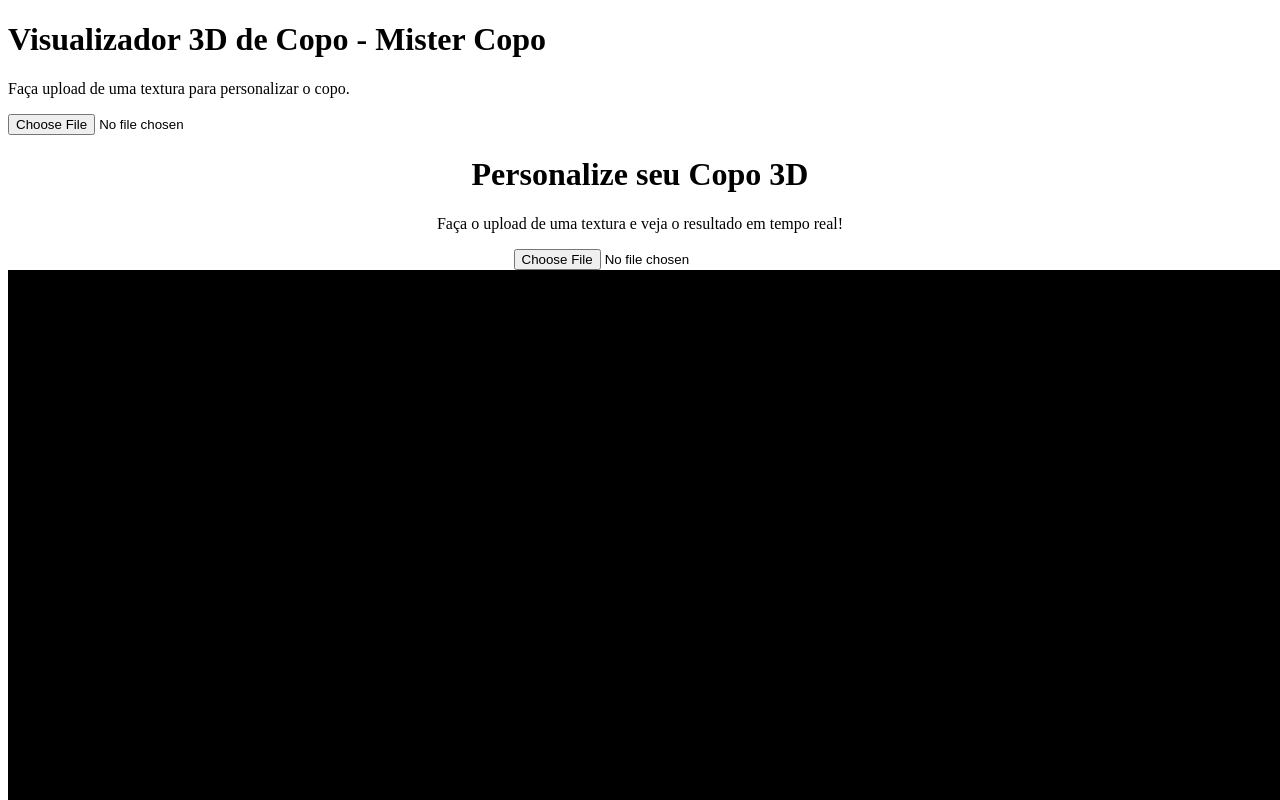
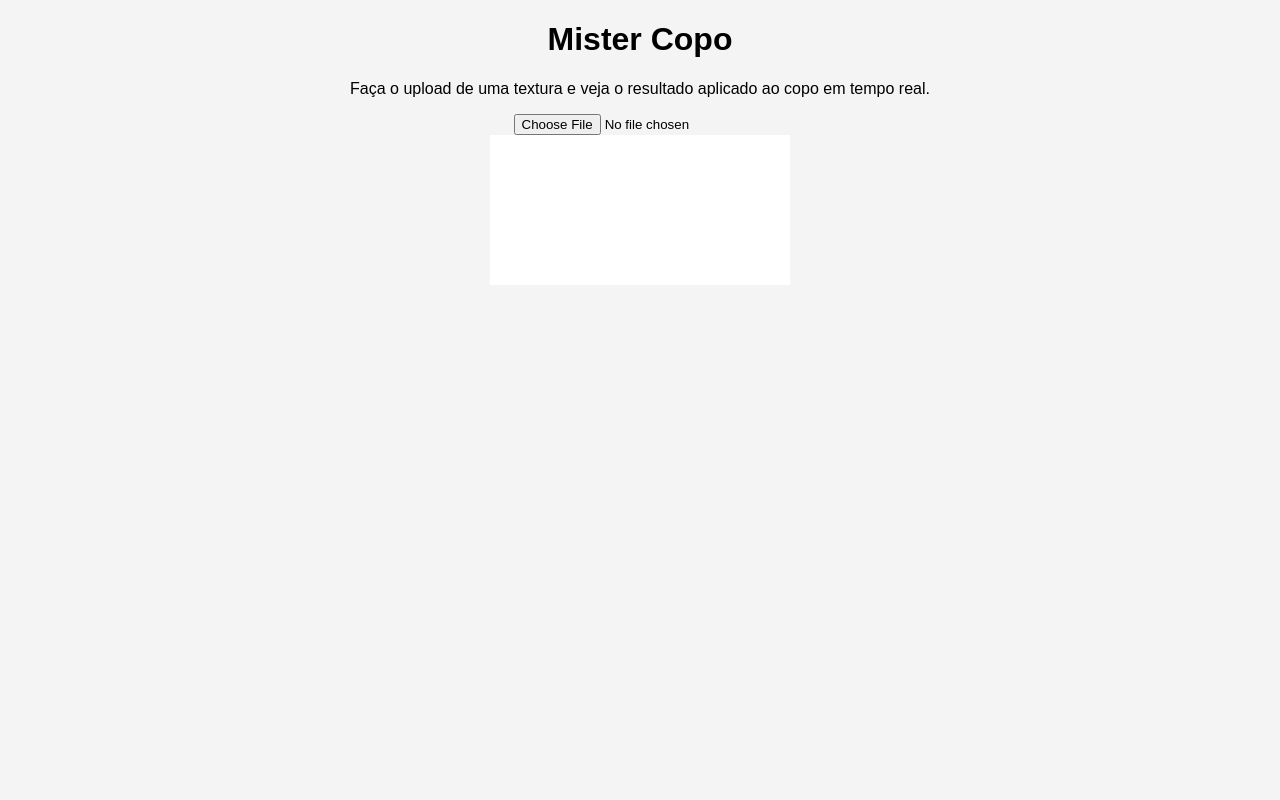
Before and after one commit to vinnirozante/testeteste, a plain HTML site: page index.html in a window 1280 px wide. Shown: the top 800 px of the page. Drawn offline with nearby package versions, Linux system fonts and the light colour scheme.

Commit message:
Update index.html

```diff
--- a/index.html
+++ b/index.html
@@ -3,26 +3,37 @@
 <head>
     <meta charset="UTF-8">
     <meta name="viewport" content="width=device-width, initial-scale=1.0">
-    <title>Visualizador 3D de Copo</title>
+    <title>Personalizador de Copos 3D</title>
     <script src="https://cdnjs.cloudflare.com/ajax/libs/three.js/r128/three.min.js"></script>
     <script src="https://cdn.jsdelivr.net/npm/three/examples/js/loaders/GLTFLoader.js"></script>
+    <style>
+        body {
+            text-align: center;
+            font-family: Arial, sans-serif;
+            margin: 0;
+            background-color: #f4f4f4;
+        }
+        #container {
+            margin-top: 20px;
+        }
+        canvas {
+            display: block;
+            margin: auto;
+            background: white;
+        }
+    </style>
 </head>
 <body>
-    <h1>Visualizador 3D de Copo - Mister Copo</h1>
-<p>Faça upload de uma textura para personalizar o copo.</p>
-    <input type="file" id="textureInput" accept="image/*">
-    <div style="text-align: center; margin-top: 20px;">
-    <h1>Personalize seu Copo 3D</h1>
-    <p>Faça o upload de uma textura e veja o resultado em tempo real!</p>
-    <input type="file" id="textureInput" accept="image/*">
-</div>
+    <div id="container">
+        <h1>Mister Copo</h1>
+        <p>Faça o upload de uma textura e veja o resultado aplicado ao copo em tempo real.</p>
+        <input type="file" id="textureInput" accept="image/*">
+    </div>
+
     <canvas id="canvas"></canvas>
 
     <script>
         let scene, camera, renderer, cup;
-        let isDragging = false;
-        let lastMouseX = 0;
-        let rotationSpeed = 0.01; // Velocidade da rotação automática
 
         function init() {
             scene = new THREE.Scene();
@@ -39,40 +50,14 @@
                 cup = gltf.scene;
                 scene.add(cup);
                 cup.position.y = -1;
-                camera.position.z = 3;
+                cup.scale.set(1.5, 1.5, 1.5); // Aumenta o tamanho do copo
+                camera.position.z = 2.5; // Aproxima a câmera
                 animate();
-            });
-
-            // Zoom com Scroll do Mouse
-            window.addEventListener("wheel", function(event) {
-                camera.position.z += event.deltaY * 0.01;
-                camera.position.z = Math.max(1, Math.min(5, camera.position.z)); // Limita o zoom
-            });
-
-            // Eventos para detectar clique e arrastar
-            document.addEventListener("mousedown", function(event) {
-                isDragging = true;
-                lastMouseX = event.clientX;
-            });
-
-            document.addEventListener("mouseup", function() {
-                isDragging = false;
-            });
-
-            document.addEventListener("mousemove", function(event) {
-                if (isDragging && cup) {
-                    let deltaX = event.clientX - lastMouseX;
-                    cup.rotation.y += deltaX * 0.01; // Rotação manual ao arrastar o mouse
-                    lastMouseX = event.clientX;
-                }
             });
         }
 
         function animate() {
             requestAnimationFrame(animate);
-            if (!isDragging && cup) {
-                cup.rotation.y += rotationSpeed; // Rotação automática
-            }
             renderer.render(scene, camera);
         }
 
@@ -87,17 +72,3 @@
                             cup.traverse(function(child) {
                                 if (child.isMesh) {
                                     child.material.map = texture;
-                                    child.material.needsUpdate = true;
-                                }
-                            });
-                        }
-                    });
-                };
-                reader.readAsDataURL(file);
-            }
-        });
-
-        init();
-    </script>
-</body>
-</html>
```
